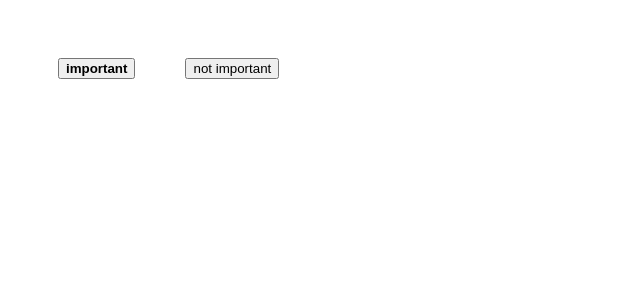
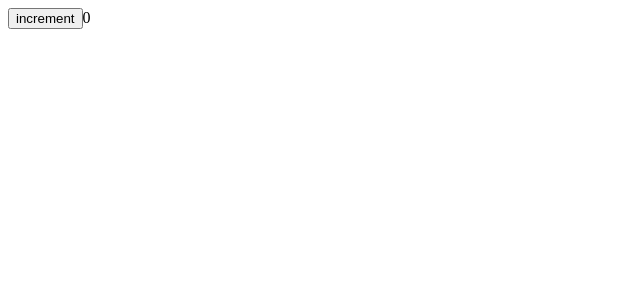
Before and after one commit to sobhiEgbaria/appleseeds-daily-react, a React (Create React App) app: page / in a window 1280 px wide. Shown: the top 300 px of the page, without its empty margins (0-640 px from the left). Built offline with nearby package versions, Linux system fonts and the light colour scheme.

Commit message:
add 7.1 to 7.3

```diff
--- a/src/App.js
+++ b/src/App.js
@@ -1,12 +1,15 @@
-import logo from "./logo.svg";
+import react from "react";
 
-import react from "react";
 import EX1 from "./ex/ex1";
 import Ex2 from "./ex/ex2";
 import Ex3 from "./ex/ex3";
 import Ex4 from "./ex/ex4";
 import Ex5 from "./ex/ex5";
 import Ex6 from "./ex/ex6";
+import Ex71 from "./ex/ex7.1";
+import Ex72 from "./ex/ex7.2";
+import StateAsProps from "./ex/state as props";
+import State from "./ex/state";
 class App extends react.Component {
   constructor() {
     super();
@@ -21,8 +24,10 @@ class App extends react.Component {
         <Ex3 />
         <Ex4 />
          <Ex5 />
+         <Ex6 />
+          <Ex71 />
         */}
-        <Ex6 />
+        <Ex72 />
       </>
     );
   }
--- /dev/null
+++ b/src/ex/ex7.1.jsx
@@ -0,0 +1,50 @@
+import React from "react";
+import { useState } from "react";
+
+// solved by hook with function
+
+const State = (data) => {
+  data = {
+    text: "increment",
+    x: 0,
+  };
+
+  let [num, setName] = useState(data.x);
+
+  const change = () => {
+    setName(num++);
+  };
+
+  return (
+    <>
+      <button onClick={change}>{data.text}</button>
+      <label htmlFor="">{num}</label>
+    </>
+  );
+};
+
+export default State;
+
+//anther solution by setStatus with class
+
+// class ex71 extends React.Component {
+//   data = {
+//     text: "increment",
+//     num: 0,
+//   };
+
+//   change = () => {
+//     this.setState({ num: this.data.num++ });
+//   };
+
+//   render() {
+//     return (
+//       <>
+//         <button onClick={this.change}>{this.data.text}</button>
+//         <label htmlFor="">{this.data.num}</label>
+//       </>
+//     );
+//   }
+// }
+
+// export default ex71;
--- /dev/null
+++ b/src/ex/ex7.2.jsx
@@ -0,0 +1,23 @@
+import React from "react";
+
+class ex72 extends React.Component {
+  data = {
+    text: "increment",
+    num: 0,
+  };
+
+  change = () => {
+    this.setState({ num: this.data.num++ });
+  };
+
+  render() {
+    return (
+      <>
+        <button onClick={this.change}>{this.data.text}</button>
+        <label htmlFor="">{this.data.num}</label>
+      </>
+    );
+  }
+}
+
+export default ex72;
--- /dev/null
+++ b/src/ex/state as props.jsx
@@ -0,0 +1,16 @@
+import React from "react";
+
+// pass a state as props
+const Perant = (data) => {
+  data = {
+    text: "gogo lolo",
+  };
+
+  return <State name={data.text} />;
+};
+
+const State = (props) => {
+  return <button>{props.name}</button>;
+};
+
+export default Perant;
--- /dev/null
+++ b/src/ex/state.jsx
@@ -0,0 +1,17 @@
+import React from "react";
+
+const State = (data) => {
+  data = {
+    text: "state example",
+    x: 0,
+  };
+
+  return (
+    <>
+      <button>{data.text}</button>
+      <label htmlFor="">{data.x}</label>
+    </>
+  );
+};
+
+export default State;
```
Also changed, not shown: src/logo.svg (deleted).
